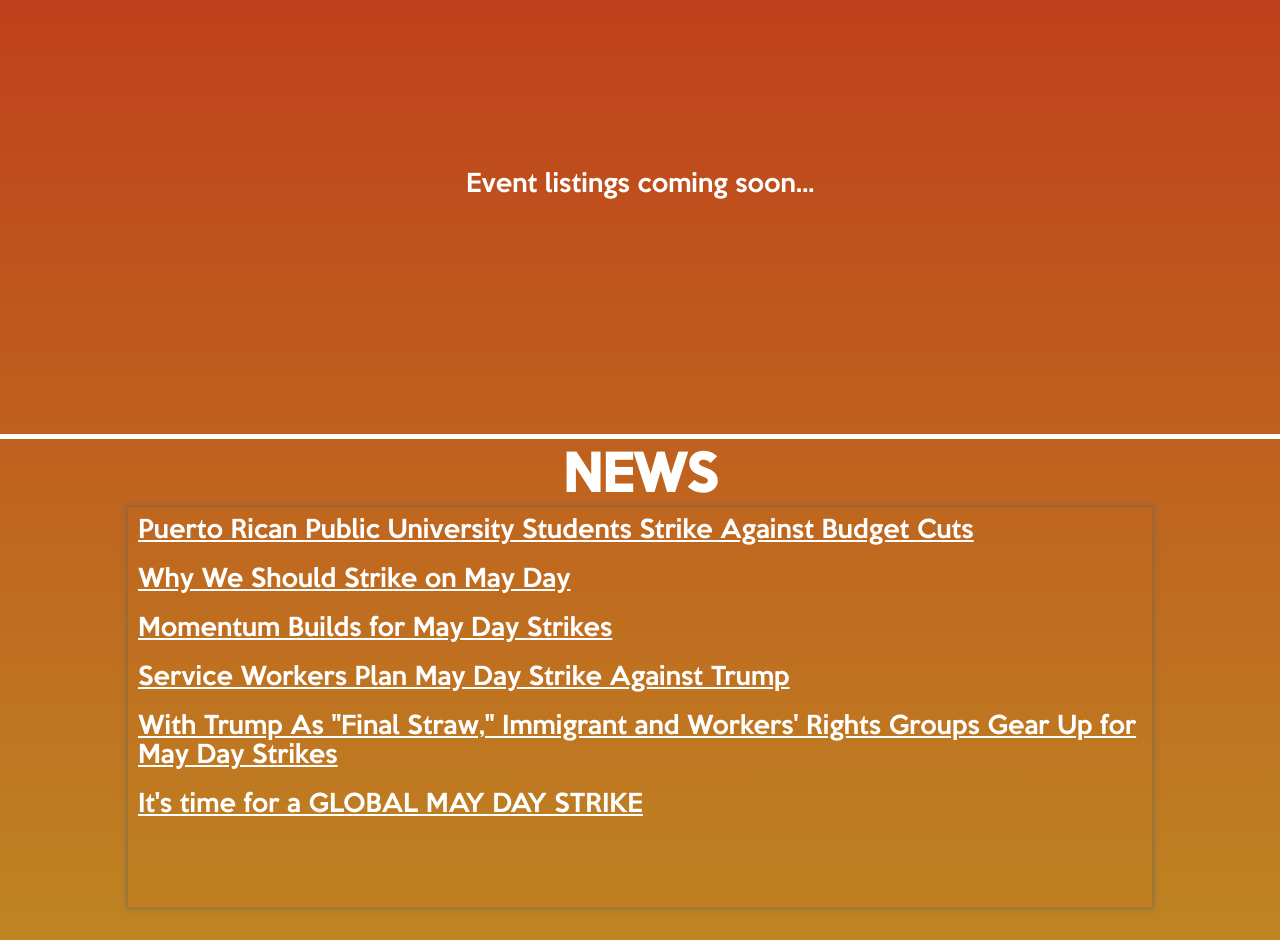
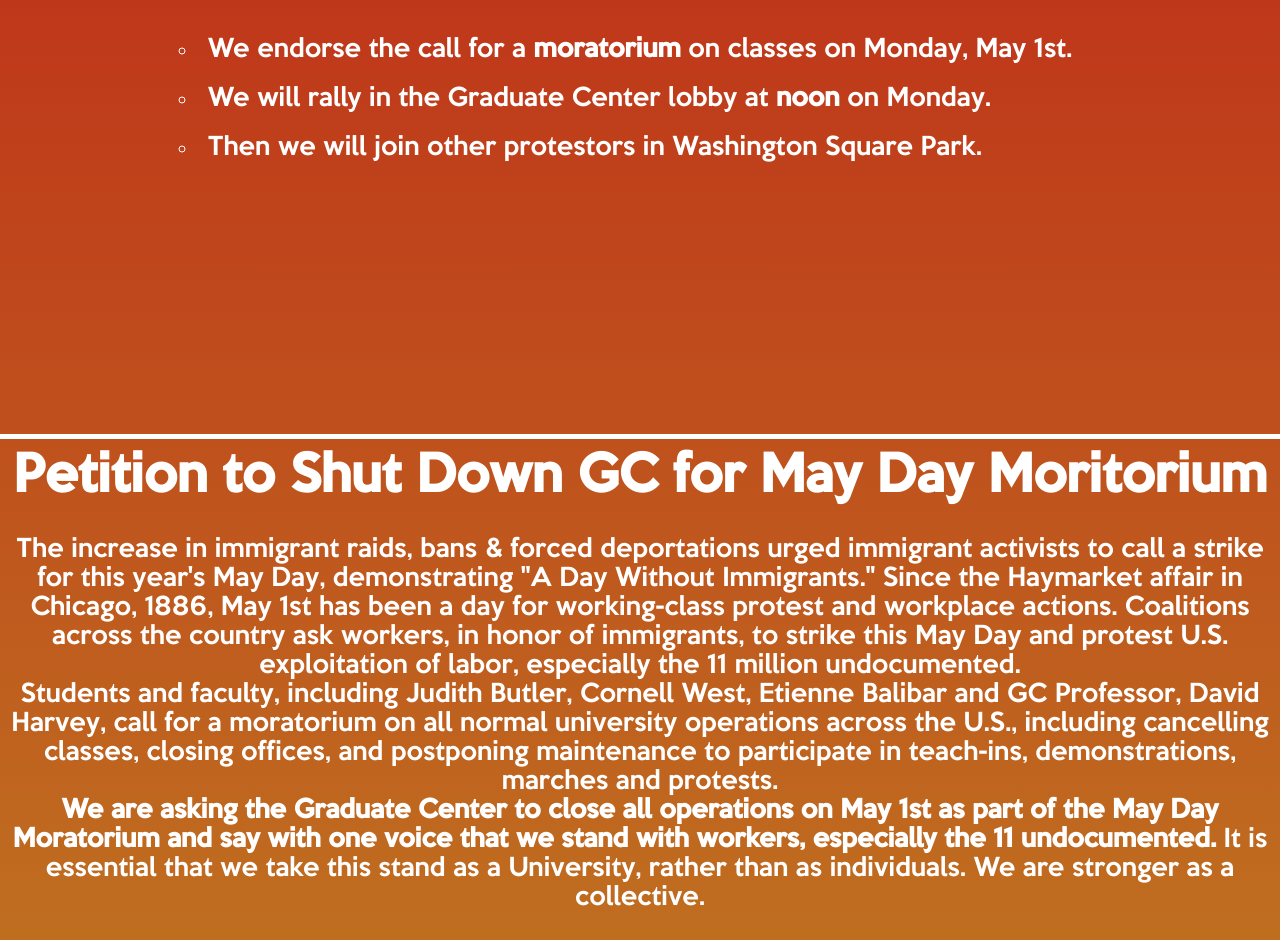
Before and after one commit to JesseRap/JesseRap.github.io, a plain HTML site: page index.html in a window 1280 px wide. Shown: the part 671-1611 px from the top of the page. Drawn offline with nearby package versions, Linux system fonts and the light colour scheme; files whose address does not match are found by name.

Commit message:
add events

```diff
--- a/index.html
+++ b/index.html
@@ -45,6 +45,8 @@
         <div class="linksList">
           <ul>
             <li><a href="https://www.facebook.com/events/1319708881455178/" class="link">CUNY May Day Facebook Page</a></li>
+            <li><a href="https://docs.google.com/forms/d/e/1FAIpQLSedfYNtz97YyRAle3QILCh1Iq7s5qSuqXTdA6o405Fh5VNf3w/viewform?c=0&w=1" class="link">Petition to Shut Down GC for May Day Moratorium
+</a></li>
           </ul>
         </div>
       </div>
@@ -76,8 +78,24 @@
 
     <div class="events">
       <h1>EVENTS</h1>
-      <br><br><br><br><br><br>
-      <p>Event listings coming soon...</p>
+      <br>
+      <ul>
+        <li>We endorse the call for a <b>moratorium</b> on classes on Monday, May 1st.</li>
+        <li>We will rally in the Graduate Center lobby at <b>noon</b> on Monday.</li>
+        <li>Then we will join other protestors in Washington Square Park.</li>
+      </ul>
+    </div>
+
+    <div class="petition events">
+      <h1>Petition to Shut Down GC for May Day Moritorium</h1>
+      <br>
+      <p>The increase in immigrant raids, bans & forced deportations urged immigrant activists to call a strike for this year's May Day, demonstrating "A Day Without Immigrants." Since the Haymarket affair in Chicago, 1886, May 1st has been a day for working-class protest and workplace actions. Coalitions across the country ask workers, in honor of immigrants, to strike this May Day and protest U.S. exploitation of labor, especially the 11 million undocumented.
+
+<br>Students and faculty, including Judith Butler, Cornell West, Etienne Balibar and GC Professor, David Harvey, call for a moratorium on all normal university operations across the U.S., including cancelling classes, closing offices, and postponing maintenance to participate in teach-ins, demonstrations, marches and protests.
+
+
+<br><b>We are asking the Graduate Center to close all operations on May 1st as part of the May Day Moratorium and say with one voice that we stand with workers, especially the 11 undocumented.</b> It is essential that we take this stand as a  University, rather than as individuals. We are stronger as a collective.</p>
+    <br>Please <a href="https://docs.google.com/forms/d/e/1FAIpQLSedfYNtz97YyRAle3QILCh1Iq7s5qSuqXTdA6o405Fh5VNf3w/viewform?c=0&w=1">sign your name here</a> if you support closing the Graduate Center on May 1 and the <a href="https://actionnetwork.org/petitions/may-day-moratorium-a-call-for-nationwide-university-action">National May Day Call to Action</a>.
   </div>
 
     <div class="newsContainer">
```
Lines whose indentation alone changed are shown as unchanged.
